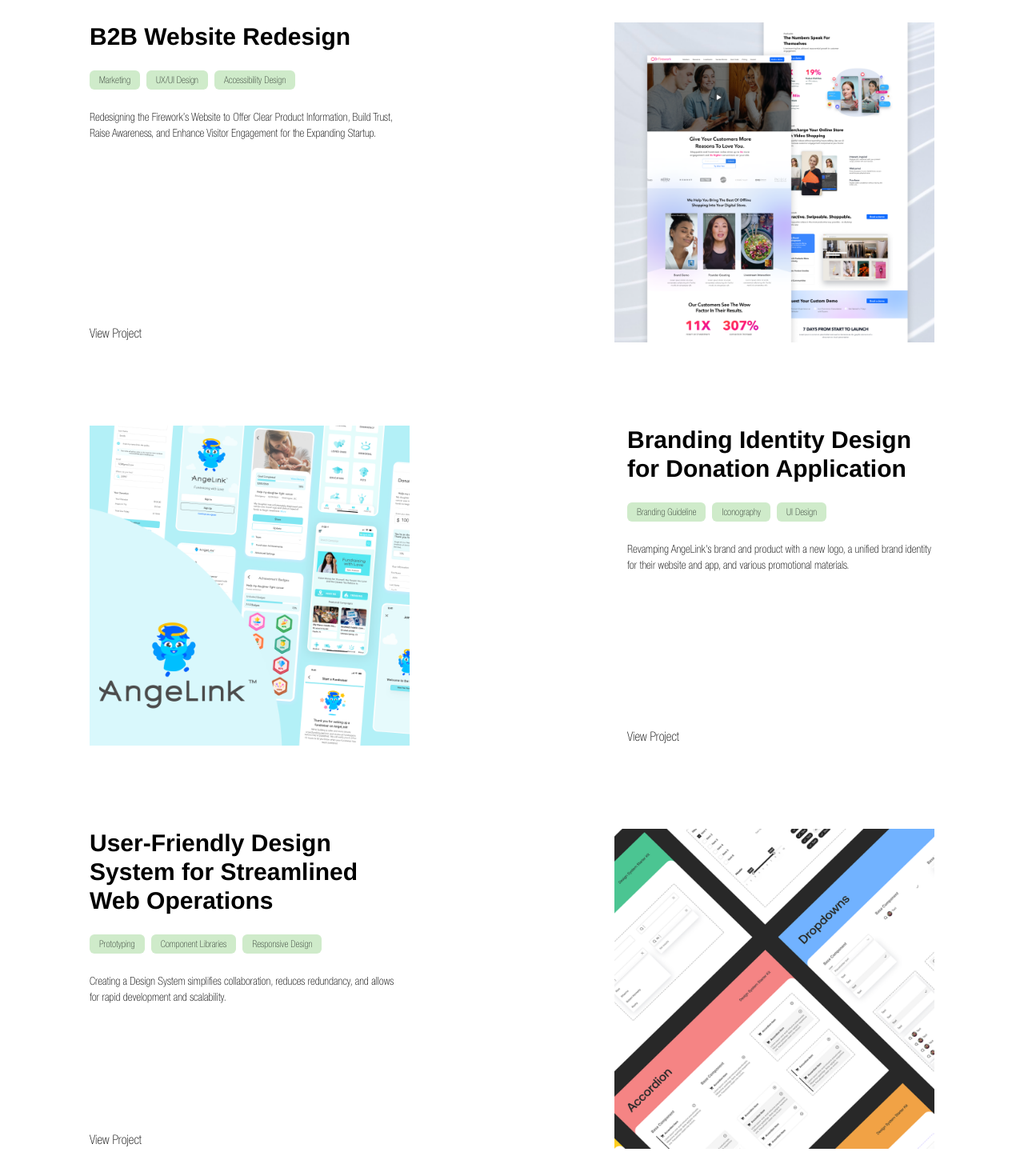
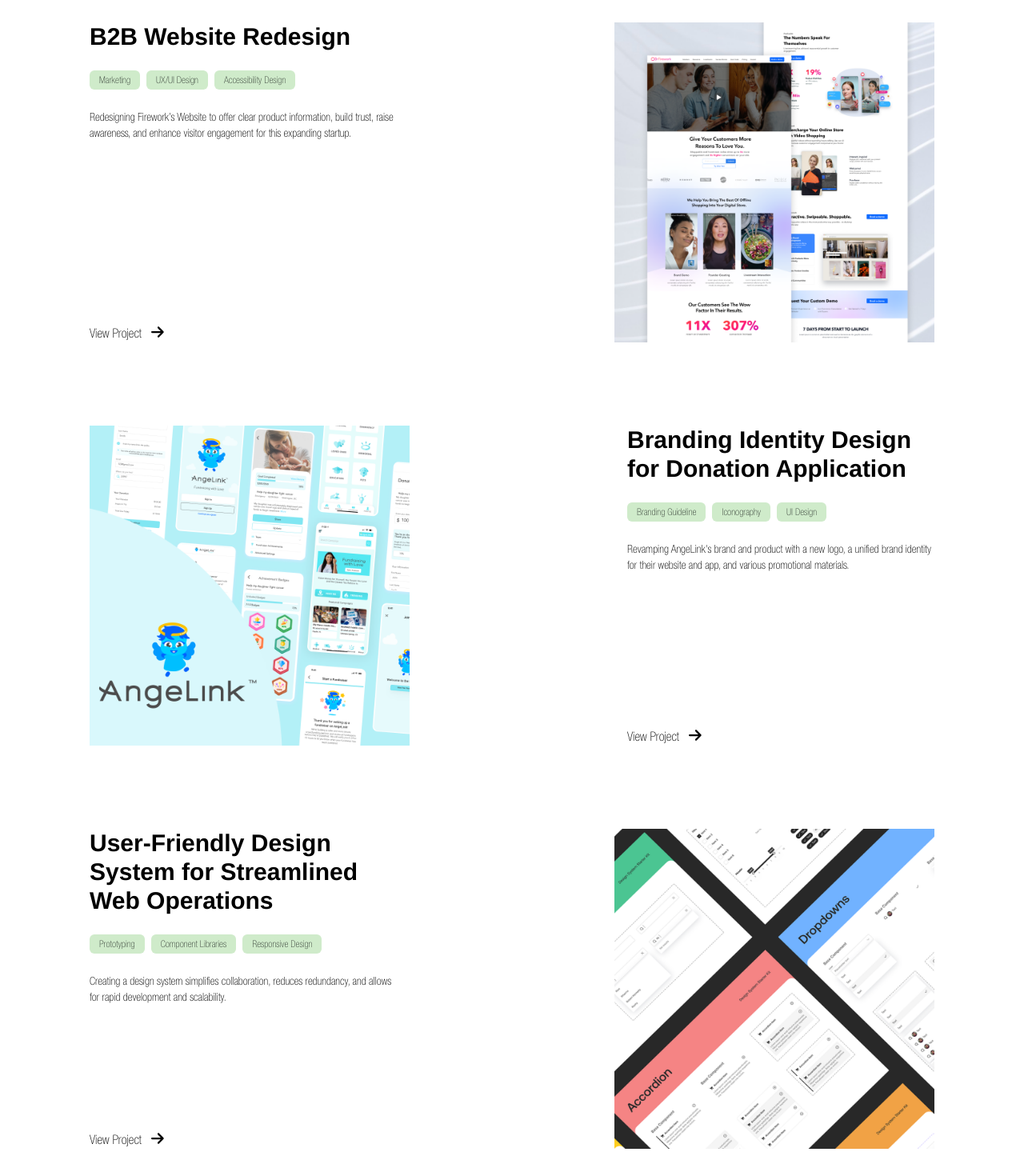
Before and after one commit to thomas-j-back/yang-portfolio-site-front-end, a Next.js app: page / in a window 1280 px wide. Shown: the part 1060-2530 px from the top of the page at 80% size. Built offline with nearby package versions, Linux system fonts and the light colour scheme.

Commit message:
committing

```diff
--- a/src/app/page.tsx
+++ b/src/app/page.tsx
@@ -3,7 +3,7 @@ import Link from "next/link"
 import { config } from '@fortawesome/fontawesome-svg-core'
 import '@fortawesome/fontawesome-svg-core/styles.css'
 import { FontAwesomeIcon } from '@fortawesome/react-fontawesome'
-import { faArrowDown, faArrowRight } from "@fortawesome/free-solid-svg-icons";
+import { faArrowDown } from "@fortawesome/free-solid-svg-icons";
 
 
 config.autoAddCss = false
@@ -39,7 +39,7 @@ export default function Home() {
                 <CasePreview
                     title="B2B Website Redesign"
                     proficiencies={['Marketing', 'UX/UI Design', 'Accessibility Design']}
-                    description="Redesigning the Firework’s Website to Offer Clear Product Information, Build Trust, Raise Awareness, and Enhance Visitor Engagement for the Expanding Startup."
+                    description="Redesigning Firework’s Website to offer clear product information, build trust, raise awareness, and enhance visitor engagement for this expanding startup."
                     previewImage="/b2b_site/b2b_preview.png"
                     pageRoute="/case_study/b2b_site"
                 ></CasePreview>
@@ -53,7 +53,7 @@ export default function Home() {
                 <CasePreview
                     title="User-Friendly Design System for Streamlined Web Operations"
                     proficiencies={['Prototyping', 'Component Libraries', 'Responsive Design']}
-                    description="Creating a Design System simplifies collaboration, reduces redundancy, and allows for rapid development and scalability."
+                    description="Creating a design system simplifies collaboration, reduces redundancy, and allows for rapid development and scalability."
                     previewImage="/user_friendly/user_friendly_preview.png"
                     pageRoute="/case_study/angel_link"
                 ></CasePreview>
--- a/src/app/ui_components/case_preview.tsx
+++ b/src/app/ui_components/case_preview.tsx
@@ -2,6 +2,8 @@ import React, { FunctionComponent } from 'react'
 import { CasePreviewProps } from '../../models/ui_components/casePreview'
 import Image from 'next/image'
 import Link from "next/link"
+import { FontAwesomeIcon } from '@fortawesome/react-fontawesome'
+import { faArrowRight } from "@fortawesome/free-solid-svg-icons";
 
 export const CasePreview: FunctionComponent<CasePreviewProps> = ({
     title,
@@ -26,8 +28,8 @@ export const CasePreview: FunctionComponent<CasePreviewProps> = ({
                 </div>
                 <p className="text-sm font-normal">{description}</p>
             </div>
-            <Link className="sm:relative bottom-0 left-0 mt-4" href={pageRoute}>
-                <p className="text-md">View Project</p>
+            <Link className="sm:relative bottom-0 left-0 mt-4 text-md" href={pageRoute}>
+                View Project <FontAwesomeIcon className="ml-2 text-lg" icon={faArrowRight} />
             </Link>
         </div>
         <div className="pb-6 md:pb-0">
```
